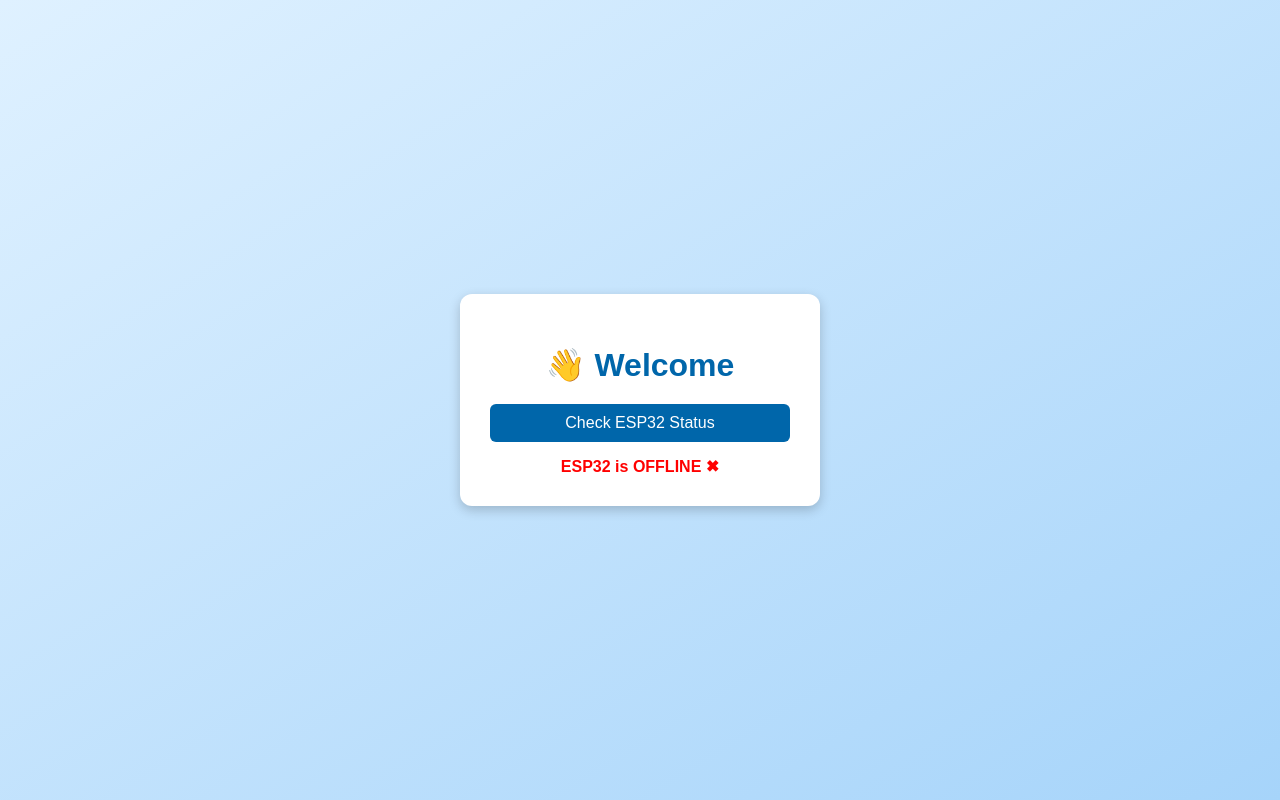
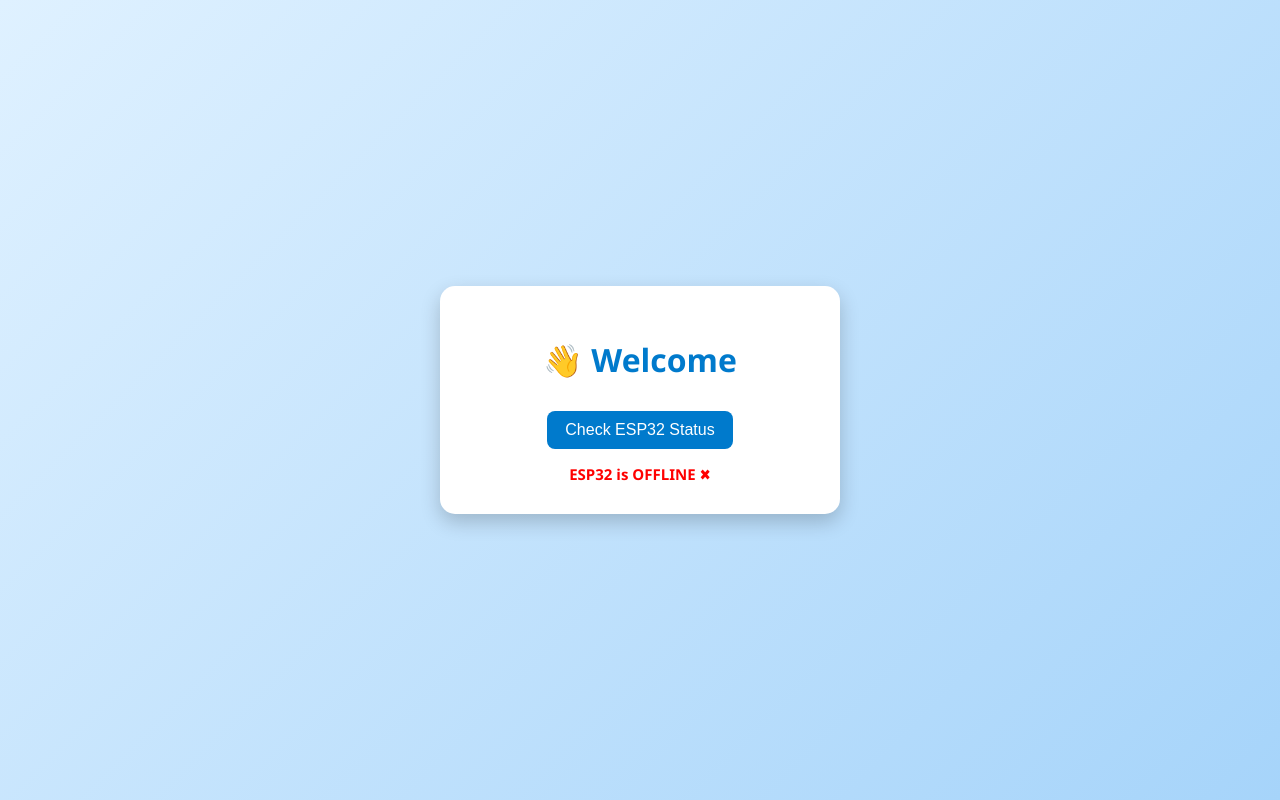
Before and after one commit to charmibhalani/smart-home-website, a plain HTML site: page welcome.html in a window 1280 px wide. Drawn offline with Linux system fonts and the light colour scheme.

Commit message:
Update welcome.html

```diff
--- a/welcome.html
+++ b/welcome.html
@@ -1,17 +1,16 @@
 
-   <!DOCTYPE html>
+  <!DOCTYPE html>
 <html lang="en">
 <head>
   <meta charset="UTF-8" />
   <meta name="viewport" content="width=device-width, initial-scale=1.0">
   <title>Welcome - Smart Home Automation</title>
-  <link rel="stylesheet" href="style.css">
   <style>
     body {
       margin: 0;
       padding: 0;
-      background: linear-gradient(to bottom right, #dff1ff, #a6d4fa);
-      font-family: Arial, sans-serif;
+      background: linear-gradient(135deg, #dff1ff, #a6d4fa);
+      font-family: 'Segoe UI', Tahoma, Geneva, Verdana, sans-serif;
       display: flex;
       justify-content: center;
       align-items: center;
@@ -19,33 +18,36 @@
     }
     .card {
       background: white;
-      border-radius: 12px;
-      padding: 30px;
+      border-radius: 15px;
+      padding: 30px 40px;
       text-align: center;
-      box-shadow: 0 4px 12px rgba(0,0,0,0.2);
-      max-width: 300px;
+      box-shadow: 0 8px 20px rgba(0,0,0,0.2);
+      max-width: 320px;
       width: 100%;
     }
     .card h1 {
       margin-bottom: 20px;
-      color: #0066aa;
+      color: #007acc;
     }
     .btn {
-      background-color: #0066aa;
+      background-color: #007acc;
       color: white;
       border: none;
-      padding: 10px 20px;
-      border-radius: 6px;
+      padding: 10px 18px;
+      border-radius: 8px;
       cursor: pointer;
       font-size: 16px;
+      margin-top: 10px;
+      transition: background-color 0.3s;
     }
     .btn:hover {
-      background-color: #005288;
+      background-color: #005e99;
     }
     .status {
       margin-top: 15px;
       font-weight: bold;
       color: red;
+      font-size: 15px;
     }
   </style>
 </head>
@@ -58,8 +60,7 @@
 
   <script>
     function checkStatus() {
-      // Here you could actually call your ESP32
-      // For now we'll just toggle the text for demo:
+      // Simulated toggle; replace with real ESP32 call later
       const statusEl = document.getElementById("espStatus");
       if (statusEl.textContent.includes("OFFLINE")) {
         statusEl.textContent = "ESP32 is ONLINE ✔";
```
